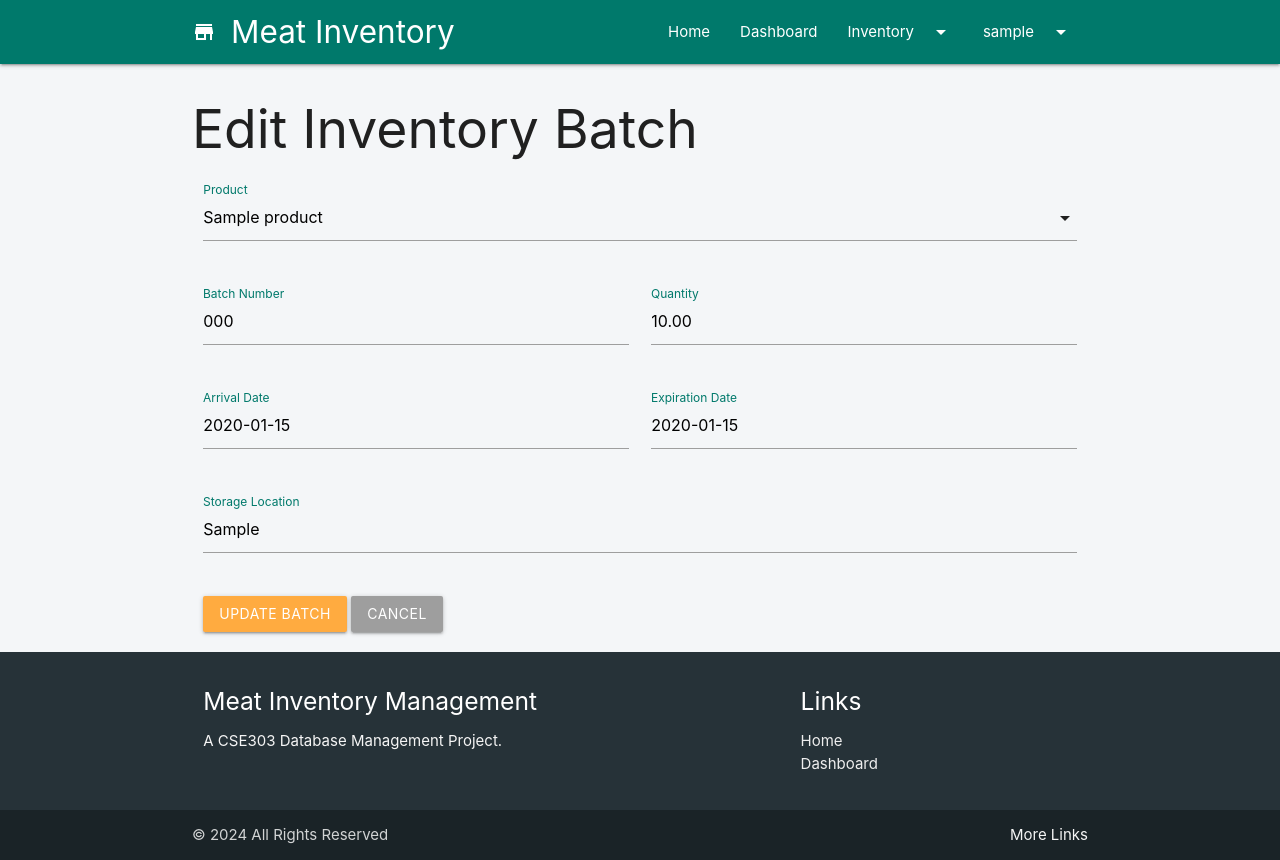
After one commit to abbasyasin1n2/alif-repo, a Flask app: page /inventory/batches/edit/1 in a window 1280 px wide. The commit adds this page. Run offline with Flask 3, Linux system fonts and the light colour scheme; a user stored in the database is signed in; tables that the repository leaves empty hold one stand-in row (values such as "Sample post").

Commit message:
feat: batch functionality for a specific product with warehouse location tracking

```diff
--- /dev/null
+++ b/cse303project/database/batch_queries.py
@@ -0,0 +1,43 @@
+
+from .user_queries import execute_query
+from .connection import DB_TYPE
+
+def add_batch(product_id, batch_number, quantity, arrival_date, expiration_date, storage_location):
+    """Add a new inventory batch"""
+    query = (
+        'INSERT INTO inventory_batches (product_id, batch_number, quantity, arrival_date, expiration_date, storage_location) VALUES (%s, %s, %s, %s, %s, %s)'
+        if DB_TYPE == 'mysql'
+        else 'INSERT INTO inventory_batches (product_id, batch_number, quantity, arrival_date, expiration_date, storage_location) VALUES (?, ?, ?, ?, ?, ?)'
+    )
+    params = (product_id, batch_number, quantity, arrival_date, expiration_date, storage_location)
+    return execute_query(query, params)
+
+def get_all_batches():
+    """Get all inventory batches with product information"""
+    query = '''
+        SELECT b.*, p.name as product_name
+        FROM inventory_batches b
+        JOIN products p ON b.product_id = p.id
+        ORDER BY b.arrival_date DESC
+    '''
+    return execute_query(query, fetch_all=True)
+
+def get_batch_by_id(batch_id):
+    """Get a single inventory batch by ID"""
+    query = 'SELECT * FROM inventory_batches WHERE id = %s' if DB_TYPE == 'mysql' else 'SELECT * FROM inventory_batches WHERE id = ?'
+    return execute_query(query, (batch_id,), fetch_one=True)
+
+def update_batch(batch_id, product_id, batch_number, quantity, arrival_date, expiration_date, storage_location):
+    """Update an existing inventory batch"""
+    query = (
+        'UPDATE inventory_batches SET product_id = %s, batch_number = %s, quantity = %s, arrival_date = %s, expiration_date = %s, storage_location = %s, updated_at = CURRENT_TIMESTAMP WHERE id = %s'
+        if DB_TYPE == 'mysql'
+        else 'UPDATE inventory_batches SET product_id = ?, batch_number = ?, quantity = ?, arrival_date = ?, expiration_date = ?, storage_location = ?, updated_at = CURRENT_TIMESTAMP WHERE id = ?'
+    )
+    params = (product_id, batch_number, quantity, arrival_date, expiration_date, storage_location, batch_id)
+    return execute_query(query, params)
+
+def delete_batch(batch_id):
+    """Delete an inventory batch"""
+    query = 'DELETE FROM inventory_batches WHERE id = %s' if DB_TYPE == 'mysql' else 'DELETE FROM inventory_batches WHERE id = ?'
+    return execute_query(query, (batch_id,))
--- a/cse303project/routes/inventory.py
+++ b/cse303project/routes/inventory.py
@@ -3,7 +3,8 @@ from flask import Blueprint, render_template, request, redirect, url_for, flash
 from flask_login import login_required
 from ..database import (
     get_all_suppliers, add_supplier, get_supplier_by_id, update_supplier, delete_supplier,
-    get_all_products, add_product, get_product_by_id, update_product, delete_product
+    get_all_products, add_product, get_product_by_id, update_product, delete_product,
+    get_all_batches, add_batch, get_batch_by_id, update_batch, delete_batch
 )
 
 inventory_bp = Blueprint('inventory', __name__, template_folder='templates')
@@ -69,7 +70,7 @@ def add_product_route():
         storage_requirements = request.form['storage_requirements']
         shelf_life = request.form['shelf_life']
         packaging_details = request.form['packaging_details']
-        supplier_id = request.form['supplier_id']
+        supplier_.py
         add_product(name, animal_type, cut_type, processing_date, storage_requirements, shelf_life, packaging_details, supplier_id)
         flash('Product added successfully!', 'success')
         return redirect(url_for('inventory.list_products'))
@@ -103,3 +104,52 @@ def delete_product_route(id):
     delete_product(id)
     flash('Product deleted successfully!', 'success')
     return redirect(url_for('inventory.list_products'))
+
+# Batch Routes
+@inventory_bp.route('/batches')
+@login_required
+def list_batches():
+    batches = get_all_batches()
+    return render_template('inventory/list_batches.html', batches=batches)
+
+@inventory_bp.route('/batches/add', methods=['GET', 'POST'])
+@login_required
+def add_batch_route():
+    if request.method == 'POST':
+        product_id = request.form['product_id']
+        batch_number = request.form['batch_number']
+        quantity = request.form['quantity']
+        arrival_date = request.form['arrival_date']
+        expiration_date = request.form['expiration_date']
+        storage_location = request.form['storage_location']
+        add_batch(product_id, batch_number, quantity, arrival_date, expiration_date, storage_location)
+        flash('Batch added successfully!', 'success')
+        return redirect(url_for('inventory.list_batches'))
+
+    products = get_all_products()
+    return render_template('inventory/add_batch.html', products=products)
+
+@inventory_bp.route('/batches/edit/<int:id>', methods=['GET', 'POST'])
+@login_required
+def edit_batch(id):
+    batch = get_batch_by_id(id)
+    if request.method == 'POST':
+        product_id = request.form['product_id']
+        batch_number = request.form['batch_number']
+        quantity = request.form['quantity']
+        arrival_date = request.form['arrival_date']
+        expiration_date = request.form['expiration_date']
+        storage_location = request.form['storage_location']
+        update_batch(id, product_id, batch_number, quantity, arrival_date, expiration_date, storage_location)
+        flash('Batch updated successfully!', 'success')
+        return redirect(url_for('inventory.list_batches'))
+
+    products = get_all_products()
+    return render_template('inventory/edit_batch.html', batch=batch, products=products)
+
+@inventory_bp.route('/batches/delete/<int:id>', methods=['POST'])
+@login_required
+def delete_batch_route(id):
+    delete_batch(id)
+    flash('Batch deleted successfully!', 'success')
+    return redirect(url_for('inventory.list_batches'))
--- a/cse303project/templates/base.html
+++ b/cse303project/templates/base.html
@@ -36,6 +36,8 @@
         <ul id="inventory-dropdown" class="dropdown-content">
             <li><a href="{{ url_for('inventory.list_products') }}">Products</a></li>
             <li><a href="{{ url_for('inventory.list_suppliers') }}">Suppliers</a></li>
+            <li class="divider"></li>
+            <li><a href="{{ url_for('inventory.list_batches') }}">Batches</a></li>
         </ul>
 
         <ul id="user-dropdown" class="dropdown-content">
@@ -50,6 +52,7 @@
             <li><a href="{{ url_for('main.dashboard') }}">Dashboard</a></li>
             <li><a href="{{ url_for('inventory.list_products') }}">Products</a></li>
             <li><a href="{{ url_for('inventory.list_suppliers') }}">Suppliers</a></li>
+            <li><a href="{{ url_for('inventory.list_batches') }}">Batches</a></li>
             <li><a href="{{ url_for('auth.logout') }}">Logout</a></li>
             {% else %}
             <li><a href="{{ url_for('auth.login') }}">Login</a></li>
--- /dev/null
+++ b/cse303project/templates/inventory/edit_batch.html
@@ -0,0 +1,64 @@
+
+{% extends "base.html" %}
+
+{% block title %}Edit Inventory Batch{% endblock %}
+
+{% block content %}
+<h2 class="header">Edit Inventory Batch</h2>
+<div class="row">
+    <form class="col s12" action="{{ url_for('inventory.edit_batch', id=batch.id) }}" method="post">
+        <div class="row">
+            <div class="input-field col s12">
+                <select id="product_id" name="product_id">
+                    <option value="" disabled>Choose a product</option>
+                    {% for product in products %}
+                    <option value="{{ product.id }}" {% if product.id == batch.product_id %}selected{% endif %}>{{ product.name }}</option>
+                    {% endfor %}
+                </select>
+                <label>Product</label>
+            </div>
+        </div>
+        <div class="row">
+            <div class="input-field col s6">
+                <input id="batch_number" type="text" name="batch_number" value="{{ batch.batch_number }}">
+                <label for="batch_number" class="active">Batch Number</label>
+            </div>
+            <div class="input-field col s6">
+                <input id="quantity" type="number" step="0.01" name="quantity" value="{{ batch.quantity }}" class="validate" required>
+                <label for="quantity" class="active">Quantity</label>
+            </div>
+        </div>
+        <div class="row">
+            <div class="input-field col s6">
+                <input id="arrival_date" type="text" name="arrival_date" value="{{ batch.arrival_date }}" class="datepicker">
+                <label for="arrival_date" class="active">Arrival Date</label>
+            </div>
+            <div class="input-field col s6">
+                <input id="expiration_date" type="text" name="expiration_date" value="{{ batch.expiration_date }}" class="datepicker">
+                <label for="expiration_date" class="active">Expiration Date</label>
+            </div>
+        </div>
+        <div class="row">
+            <div class="input-field col s12">
+                <input id="storage_location" type="text" name="storage_location" value="{{ batch.storage_location }}">
+                <label for="storage_location" class="active">Storage Location</label>
+            </div>
+        </div>
+        <button type="submit" class="btn waves-effect waves-light">Update Batch</button>
+        <a href="{{ url_for('inventory.list_batches') }}" class="btn waves-effect waves-light grey">Cancel</a>
+    </form>
+</div>
+{% endblock %}
+
+{% block extra_js %}
+<script>
+    document.addEventListener('DOMContentLoaded', function() {
+        var elems = document.querySelectorAll('select');
+        M.FormSelect.init(elems);
+        var datepicker = document.querySelectorAll('.datepicker');
+        M.Datepicker.init(datepicker, {
+            format: 'yyyy-mm-dd'
+        });
+    });
+</script>
+{% endblock %}
```
Also changed, not shown: cse303project/database/__init__.py (+12 -0 lines), cse303project/database/utils.py (+30 -0 lines), cse303project/templates/inventory/add_batch.html (added, +64 -0 lines), cse303project/templates/inventory/list_batches.html (added, +51 -0 lines).
